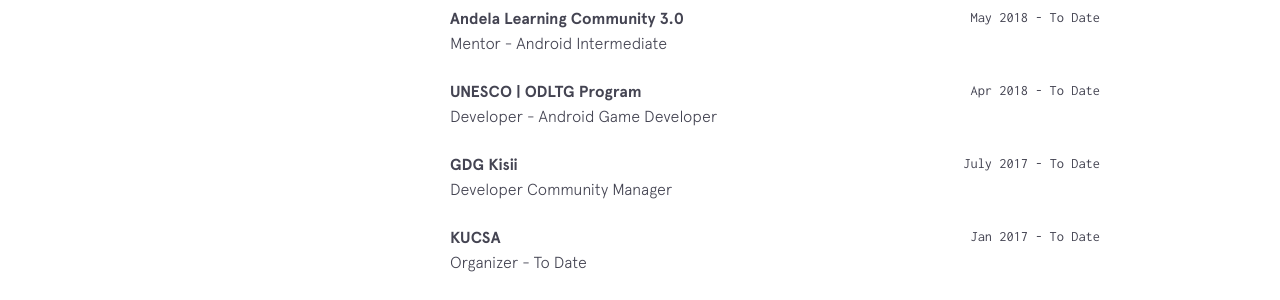
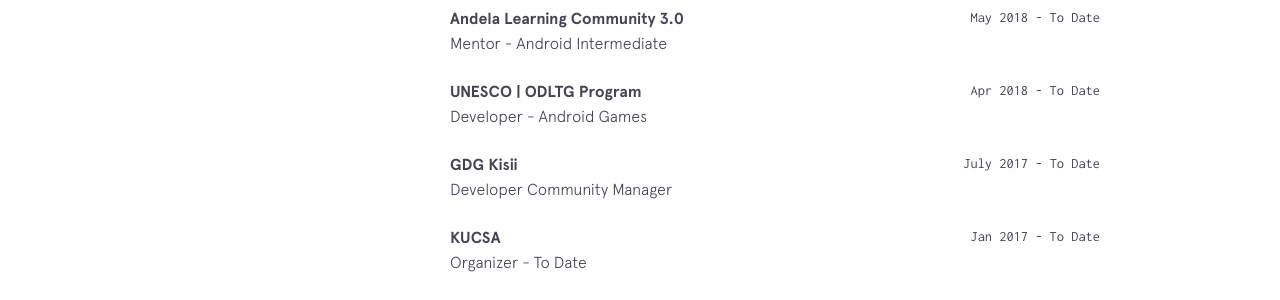
Before and after one commit to Timtech4u/timtech4u.github.io, a Jekyll site: the page built from index.html, in a window 1280 px wide and 900 px high, scrolled down 1902 px. Shown: the part 153-453 px from the top of the window. Built offline with Jekyll 4.4.1, drawn with Linux system fonts in a browser that asks for light colours; nearby versions of some CDN libraries.

Commit message:
experiences update

```diff
--- a/_data/experience.yml
+++ b/_data/experience.yml
@@ -16,7 +16,7 @@
 - company: UNESCO | ODLTG Program
   url: https://odltg.org/about-the-project/
   time: Apr 2018 - To Date
-  position: Developer - Android Game Developer
+  position: Developer - Android Games
 
 - company: GDG Kisii
   url: https://meetup.com/GDG-Kisii
```
